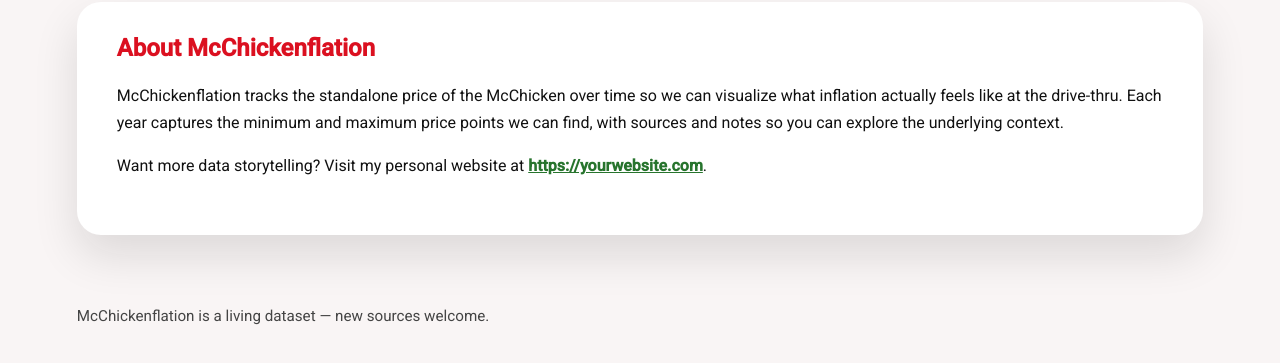
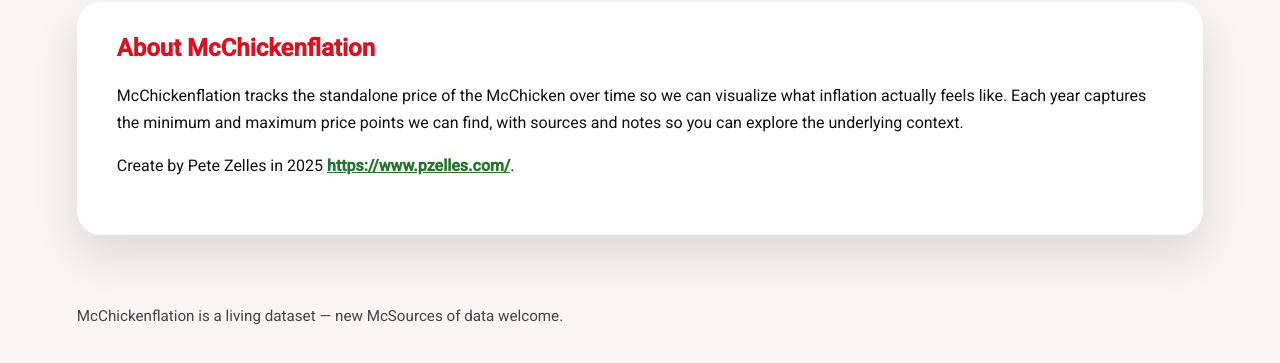
Before and after one commit to pzelle/mcchickenflation, a website: page public/about.html in a window 1280 px wide. Shown: the part 125-488 px from the top of the page. Drawn offline with Linux system fonts and the light colour scheme.

Commit message:
Update about.html

```diff
--- a/public/about.html
+++ b/public/about.html
@@ -27,18 +27,18 @@
         <h2>About McChickenflation</h2>
         <p>
           McChickenflation tracks the standalone price of the McChicken over time so we can visualize what inflation actually
-          feels like at the drive-thru. Each year captures the minimum and maximum price points we can find, with sources
+          feels like. Each year captures the minimum and maximum price points we can find, with sources
           and notes so you can explore the underlying context.
         </p>
         <p>
-          Want more data storytelling? Visit my personal website at
-          <a href="https://yourwebsite.com" target="_blank" rel="noreferrer">https://yourwebsite.com</a>.
+          Create by Pete Zelles in 2025
+          <a href="https://yourwebsite.com" target="_blank" rel="noreferrer">https://www.pzelles.com/</a>.
         </p>
       </section>
     </main>
 
     <footer class="site-footer">
-      <span>McChickenflation is a living dataset — new sources welcome.</span>
+      <span>McChickenflation is a living dataset — new McSources of data welcome.</span>
     </footer>
   </body>
 </html>
```
